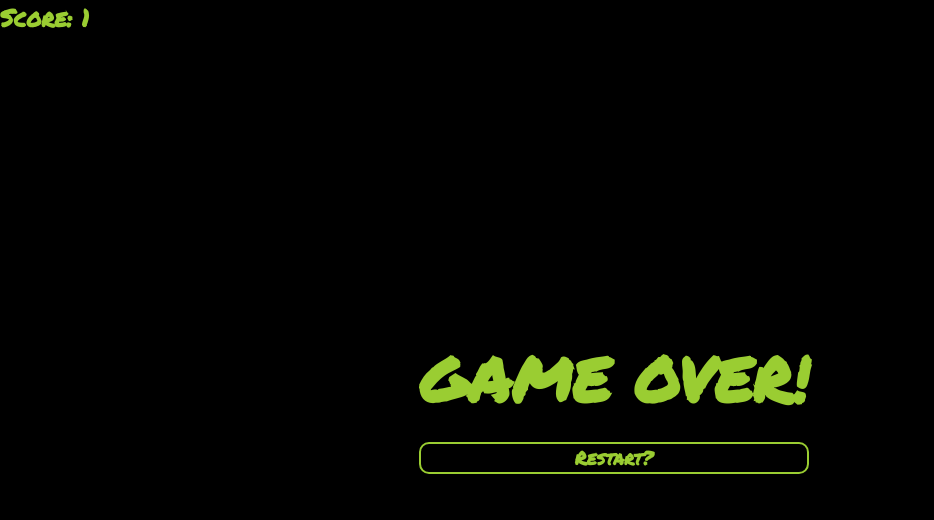
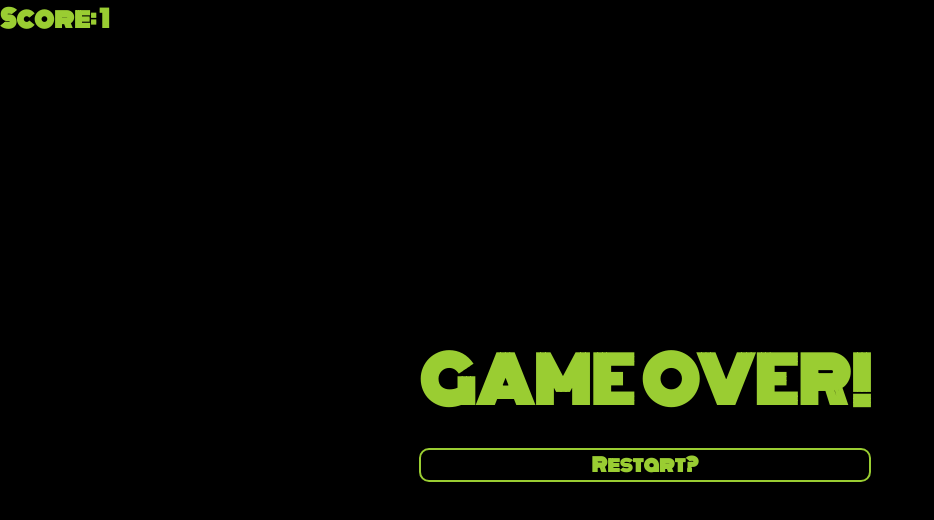
Before and after one commit to johnsoncarterp/snake-carter2, a plain HTML site: page public_html/index.html in a window 1280 px wide. Shown: the whole page, without its empty margins (0-934 px from the left). Drawn offline with Linux system fonts and the light colour scheme.

Commit message:
FINAL  FINISH!!!!!!!

```diff
--- a/public_html/css/style.css
+++ b/public_html/css/style.css
@@ -13,7 +13,7 @@ body {
 }
 /*game over and playHUD stuff*/
 h1, h2, h3{
-    font-family: 'Permanent Marker', cursive;
+    font-family: 'Monoton', cursive;
     color: yellowgreen;
     text-align: center;
 }
--- a/public_html/index.html
+++ b/public_html/index.html
@@ -11,7 +11,7 @@ and open the template in the editor.
         <meta charset="UTF-8">
         <meta name="viewport" content="width=device-width, initial-scale=1.0">
         <!--font-->
-        <link href='http://fonts.googleapis.com/css?family=Permanent+Marker' rel='stylesheet' type='text/css'>
+        <link href='http://fonts.googleapis.com/css?family=Monoton' rel='stylesheet' type='text/css'>
         <link rel="stylesheet" type="text/css" href="css/style.css">
     </head>
     <body>
--- a/public_html/js/snake.js
+++ b/public_html/js/snake.js
@@ -20,7 +20,7 @@ var scoreboard;
 gameInitialize();
 snakeInitialize();
 foodInitialize();
-setInterval(gameLoop, 1000 / 27);
+setInterval(gameLoop, 1000 / 23);
 
 /*game functions*/
 function gameInitialize() {
```
